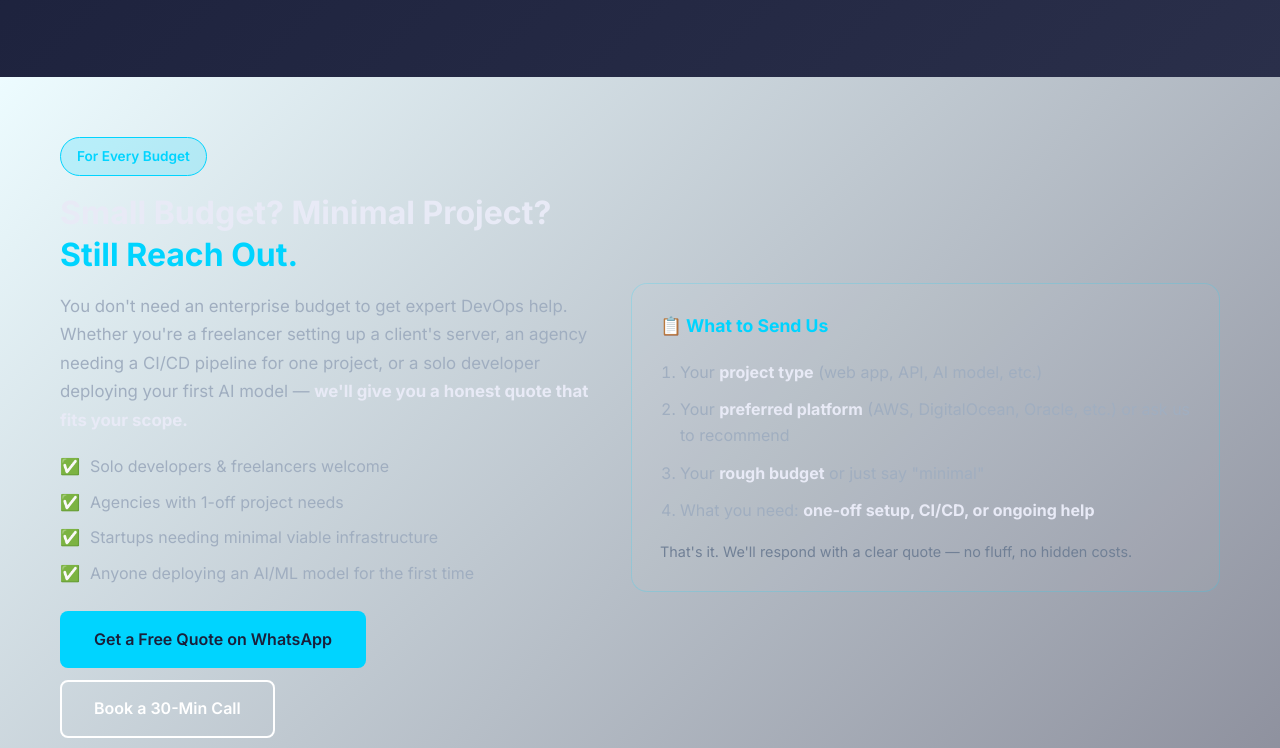
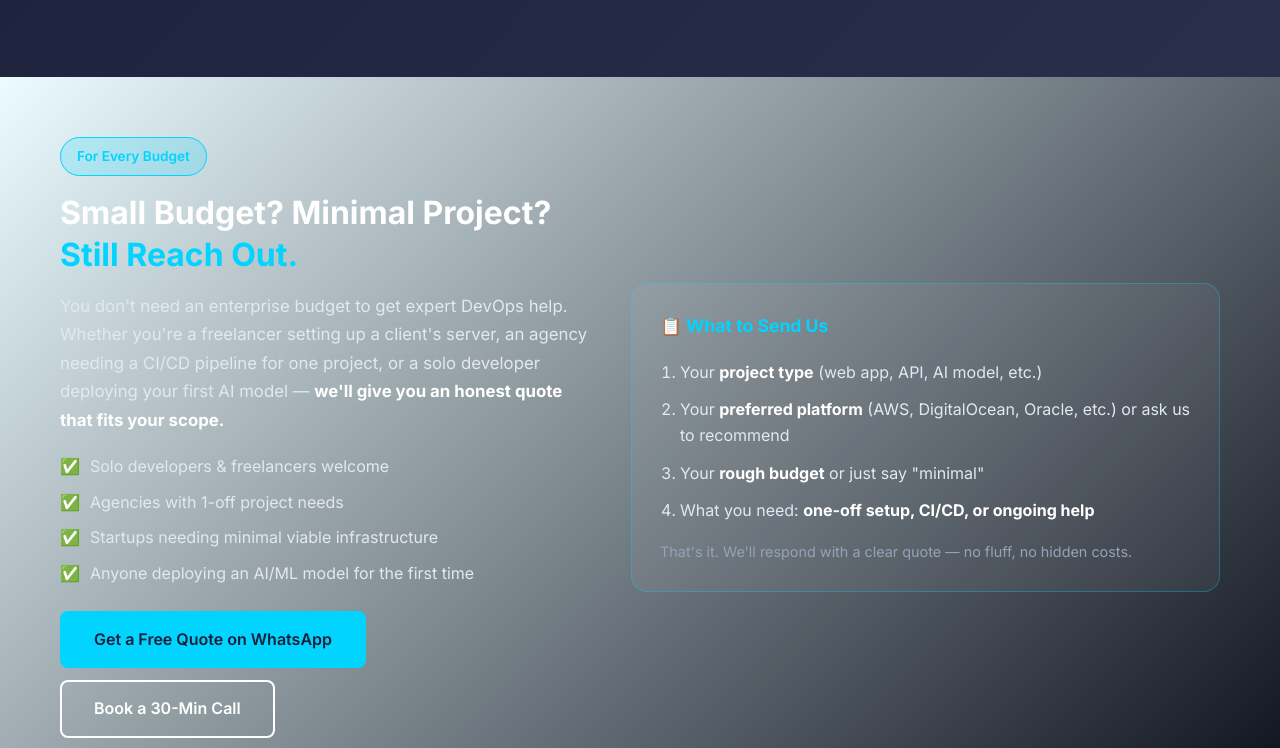
Before and after one commit to Irfan-Ahmad-byte/clottis_public, a plain HTML site: page index.html in a window 1280 px wide. Shown: the part 6272-7020 px from the top of the page. Drawn offline with Linux system fonts and the light colour scheme.

Commit message:
style: update section background, text colors, and element borders for enhanced visual contrast.

```diff
--- a/index.html
+++ b/index.html
@@ -699,23 +699,22 @@
     </section>
 
     <!-- Small Budget / Freelancer Section -->
-    <section
-        style="padding: 60px 0; background: linear-gradient(135deg, rgba(0,212,255,0.07) 0%, rgba(26,31,58,0.5) 100%);">
+    <section style="padding: 60px 0; background: linear-gradient(135deg, rgba(0,212,255,0.08) 0%, #0d111c 100%);">
         <div class="container">
             <div
                 style="display: flex; flex-wrap: wrap; gap: 40px; align-items: center; justify-content: space-between;">
                 <div style="flex: 1; min-width: 280px;">
                     <span class="hero-badge" style="display: inline-block; margin-bottom: 16px;">For Every Budget</span>
                     <h2
-                        style="font-size: 2rem; font-weight: 700; color: #e8eaf6; margin-bottom: 16px; line-height: 1.3;">
+                        style="font-size: 2rem; font-weight: 700; color: #ffffff; margin-bottom: 16px; line-height: 1.3;">
                         Small Budget? Minimal Project?<br><span style="color: #00d4ff;">Still Reach Out.</span></h2>
-                    <p style="color: #a0aec0; font-size: 1.05rem; margin-bottom: 20px; line-height: 1.7;">You don't need
+                    <p style="color: #e2e8f0; font-size: 1.05rem; margin-bottom: 20px; line-height: 1.7;">You don't need
                         an enterprise budget to get expert DevOps help. Whether you're a freelancer setting up a
                         client's server, an agency needing a CI/CD pipeline for one project, or a solo developer
-                        deploying your first AI model — <strong style="color: #e8eaf6;">we'll give you a honest quote
+                        deploying your first AI model — <strong style="color: #ffffff;">we'll give you an honest quote
                             that fits your scope.</strong></p>
                     <ul
-                        style="color: #a0aec0; list-style: none; padding: 0; margin-bottom: 24px; display: flex; flex-direction: column; gap: 10px;">
+                        style="color: #e2e8f0; list-style: none; padding: 0; margin-bottom: 24px; display: flex; flex-direction: column; gap: 10px;">
                         <li style="display: flex; align-items: center; gap: 10px;">✅ <span>Solo developers & freelancers
                                 welcome</span></li>
                         <li style="display: flex; align-items: center; gap: 10px;">✅ <span>Agencies with 1-off project
@@ -733,19 +732,19 @@
                     </div>
                 </div>
                 <div
-                    style="flex: 1; min-width: 260px; background: rgba(255,255,255,0.03); border: 1px solid rgba(0,212,255,0.2); border-radius: 16px; padding: 28px;">
+                    style="flex: 1; min-width: 260px; background: rgba(255,255,255,0.05); border: 1px solid rgba(0,212,255,0.3); border-radius: 16px; padding: 28px;">
                     <h3 style="color: #00d4ff; font-size: 1.1rem; margin-bottom: 20px;">📋 What to Send Us</h3>
                     <ol
-                        style="color: #a0aec0; padding-left: 20px; display: flex; flex-direction: column; gap: 12px; line-height: 1.6;">
-                        <li>Your <strong style="color: #e8eaf6;">project type</strong> (web app, API, AI model, etc.)
+                        style="color: #e2e8f0; padding-left: 20px; display: flex; flex-direction: column; gap: 12px; line-height: 1.6;">
+                        <li>Your <strong style="color: #ffffff;">project type</strong> (web app, API, AI model, etc.)
                         </li>
-                        <li>Your <strong style="color: #e8eaf6;">preferred platform</strong> (AWS, DigitalOcean, Oracle,
+                        <li>Your <strong style="color: #ffffff;">preferred platform</strong> (AWS, DigitalOcean, Oracle,
                             etc.) or ask us to recommend</li>
-                        <li>Your <strong style="color: #e8eaf6;">rough budget</strong> or just say "minimal"</li>
-                        <li>What you need: <strong style="color: #e8eaf6;">one-off setup, CI/CD, or ongoing
+                        <li>Your <strong style="color: #ffffff;">rough budget</strong> or just say "minimal"</li>
+                        <li>What you need: <strong style="color: #ffffff;">one-off setup, CI/CD, or ongoing
                                 help</strong></li>
                     </ol>
-                    <p style="color: #718096; margin-top: 16px; font-size: 0.9rem;">That's it. We'll respond with a
+                    <p style="color: #94a3b8; margin-top: 16px; font-size: 0.9rem;">That's it. We'll respond with a
                         clear quote — no fluff, no hidden costs.</p>
                 </div>
             </div>
@@ -901,7 +900,7 @@
                         style="color: #e8eaf6; font-weight: 600; font-size: 1rem; list-style: none; display: flex; justify-content: space-between;">
                         Why hire a DevOps expert instead of using AI tools like ChatGPT? <span
                             style="color:#00d4ff;">＋</span></summary>
-                    <p style="color: #a0aec0; margin-top: 12px; line-height: 1.7;">AI tools generate <em>generic</em>
+                    <p style="color: #e2e8f0; margin-top: 12px; line-height: 1.7;">AI tools generate <em>generic</em>
                         configurations that don't account for your budget, compliance needs, or actual traffic patterns.
                         The result? Over-provisioned servers, security gaps, and surprise bills. A DevOps expert at
                         Clottis designs infrastructure <strong style="color:#e8eaf6;">for your specific
@@ -914,7 +913,7 @@
                         style="color: #e8eaf6; font-weight: 600; font-size: 1rem; list-style: none; display: flex; justify-content: space-between;">
                         Do you work with small budgets, freelancers, or agencies? <span style="color:#00d4ff;">＋</span>
                     </summary>
-                    <p style="color: #a0aec0; margin-top: 12px; line-height: 1.7;">Absolutely. We work with solo
+                    <p style="color: #e2e8f0; margin-top: 12px; line-height: 1.7;">Absolutely. We work with solo
                         developers, freelancers, agencies, and startups — not just big companies. If you have a minimal
                         project or a tight budget, send us a message on WhatsApp. We'll give you an honest, no-fluff
                         quote based on what you actually need.</p>
@@ -925,7 +924,7 @@
                     <summary
                         style="color: #e8eaf6; font-weight: 600; font-size: 1rem; list-style: none; display: flex; justify-content: space-between;">
                         Can you deploy AI or machine learning models? <span style="color:#00d4ff;">＋</span></summary>
-                    <p style="color: #a0aec0; margin-top: 12px; line-height: 1.7;">Yes — AI model deployment is one of
+                    <p style="color: #e2e8f0; margin-top: 12px; line-height: 1.7;">Yes — AI model deployment is one of
                         our core services. We containerize your model, set up scalable inference endpoints, and optimize
                         for cost (GPU vs CPU tradeoffs). We deploy on AWS, Oracle Cloud, DigitalOcean, and Tencent Cloud
                         depending on your requirements and budget.</p>
@@ -936,7 +935,7 @@
                     <summary
                         style="color: #e8eaf6; font-weight: 600; font-size: 1rem; list-style: none; display: flex; justify-content: space-between;">
                         Which cloud platforms do you specialize in? <span style="color:#00d4ff;">＋</span></summary>
-                    <p style="color: #a0aec0; margin-top: 12px; line-height: 1.7;">We specialize in <strong
+                    <p style="color: #e2e8f0; margin-top: 12px; line-height: 1.7;">We specialize in <strong
                             style="color:#e8eaf6;">AWS, Tencent Cloud, Oracle Cloud (OCI), DigitalOcean, and GitHub
                             Actions</strong>. We recommend the right platform based on your project's cost requirements,
                         team location, and scale — not just popularity.</p>
@@ -947,7 +946,7 @@
                     <summary
                         style="color: #e8eaf6; font-weight: 600; font-size: 1rem; list-style: none; display: flex; justify-content: space-between;">
                         How long does a DevOps setup take? <span style="color:#00d4ff;">＋</span></summary>
-                    <p style="color: #a0aec0; margin-top: 12px; line-height: 1.7;">A <strong
+                    <p style="color: #e2e8f0; margin-top: 12px; line-height: 1.7;">A <strong
                             style="color:#e8eaf6;">Starter package</strong> (basic CI/CD + one environment) typically
                         takes 1-2 weeks. A <strong style="color:#e8eaf6;">Professional setup</strong> (Dev, Staging,
                         Prod + monitoring) takes 2-4 weeks. Timelines are confirmed after a free consultation call where
@@ -960,7 +959,7 @@
                         style="color: #e8eaf6; font-weight: 600; font-size: 1rem; list-style: none; display: flex; justify-content: space-between;">
                         Is there ongoing support after the project is delivered? <span style="color:#00d4ff;">＋</span>
                     </summary>
-                    <p style="color: #a0aec0; margin-top: 12px; line-height: 1.7;">Yes. We offer optional SLA-based
+                    <p style="color: #e2e8f0; margin-top: 12px; line-height: 1.7;">Yes. We offer optional SLA-based
                         support retainers and maintenance agreements after delivery. Every project also includes
                         documentation and a handover session so your team is never left in the dark.</p>
                 </details>
```
